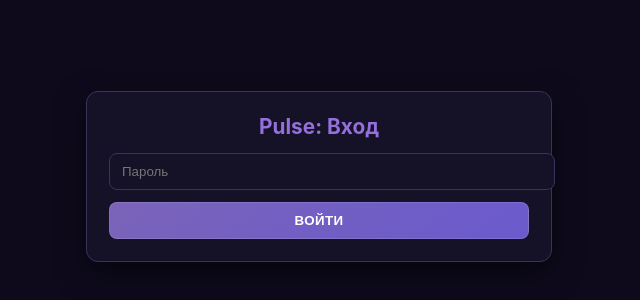
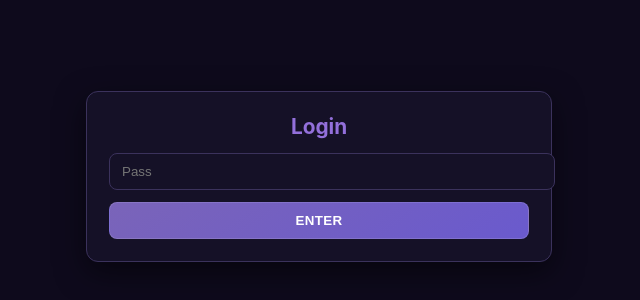
Before and after one commit to PleshaLive/GalaxyTimer, a website: page public/pulse-login.html in a window 1280 px wide. Shown: the part 224-524 px from the top of the page, without its empty margins (321-961 px from the left). Drawn offline with Linux system fonts and the light colour scheme.

Commit message:
chore(pulse-login): change texts to English (Login, Pass, Enter)

```diff
--- a/public/pulse-login.html
+++ b/public/pulse-login.html
@@ -3,7 +3,7 @@
 <head>
   <meta charset="utf-8" />
   <meta name="viewport" content="width=device-width, initial-scale=1" />
-  <title>Pulse Login</title>
+  <title>Login</title>
   <link rel="stylesheet" href="/login.css">
   <style>
     /* Centered small login card */
@@ -20,10 +20,10 @@
 </head>
 <body>
   <div class="card">
-    <h1>Pulse: Вход</h1>
+    <h1>Login</h1>
     <form method="post" action="/pulse-login">
-      <input type="password" name="password" placeholder="Пароль" autocomplete="current-password" required>
-      <button class="btn primary" type="submit">Войти</button>
+      <input type="password" name="password" placeholder="Pass" autocomplete="current-password" required>
+      <button class="btn primary" type="submit">Enter</button>
     </form>
     <div class="error" id="err" style="display:none;">Неверный пароль</div>
   </div>
```
